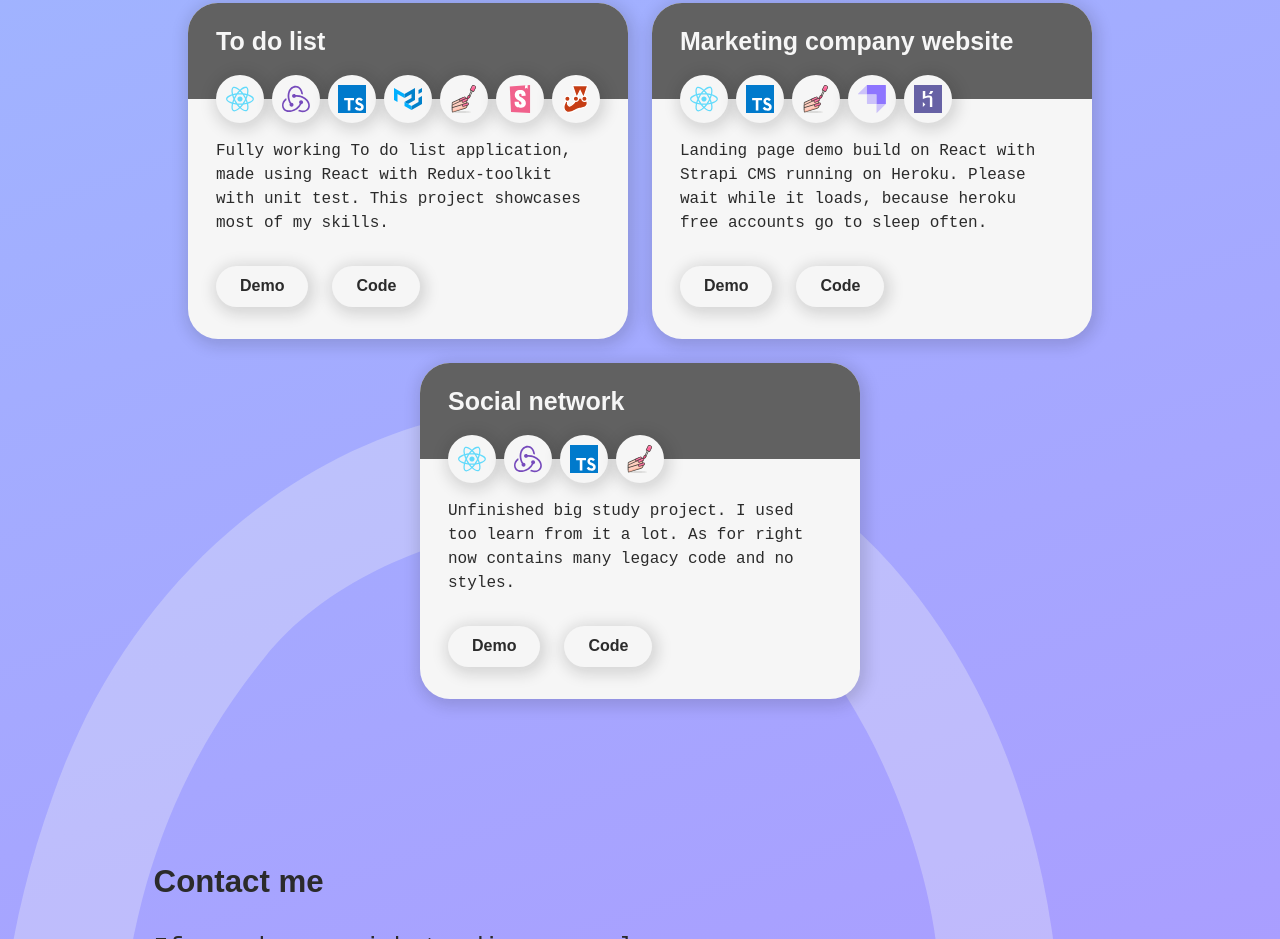
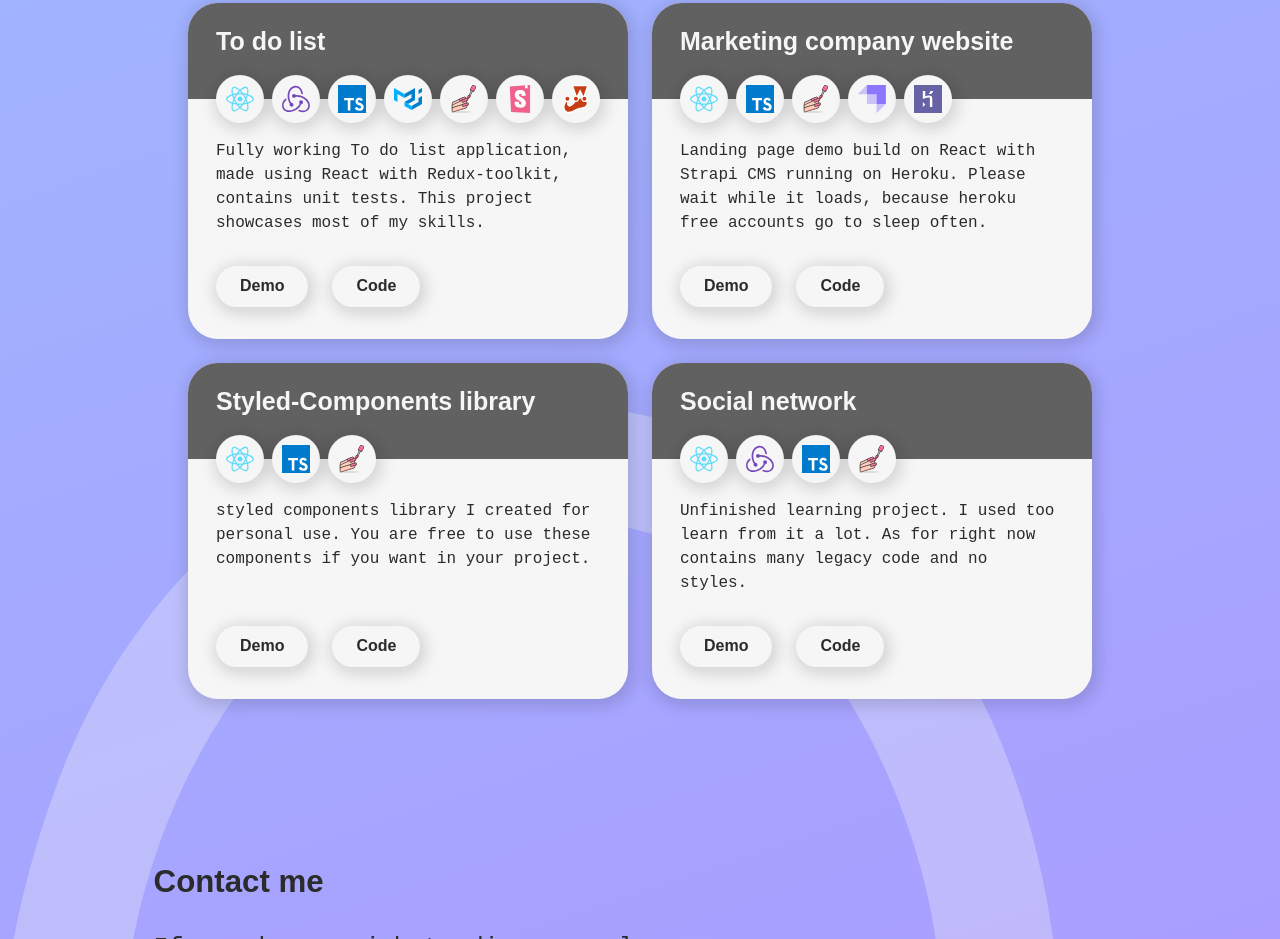
Before and after one commit to OtusMark/OtusMark.github.io, a React (Create React App) app: page / in a window 1280 px wide. Shown: the part 3080-4019 px from the top of the page. Built offline with nearby package versions, Linux system fonts and the light colour scheme.

Commit message:
New example and readme

```diff
--- a/src/Pages/HomePage/sections/ContactMe.tsx
+++ b/src/Pages/HomePage/sections/ContactMe.tsx
@@ -1,7 +1,6 @@
 import {SectionWrapper} from "../../../components/layout/SectionWrapper";
 import {SectionIntro} from "../../../components/layout/SectionIntro";
 import styled from "styled-components/macro";
-import {contacts} from '../../../bll/contacts'
 import {IconCircle} from "../../../components/common/IconCircle";
 import {MontB1Bold} from "../../../components/typography/decorative/MontB1Bold";
 import {ContactForm} from "../../../components/ContactForm";
--- a/src/bll/examples.ts
+++ b/src/bll/examples.ts
@@ -20,7 +20,7 @@ export const examples = [
         id: 1,
         title: 'To do list',
         technologies: [react, redux, typeScript, materialUI, styledComponents, storybook, jest],
-        description: 'Fully working To do list application, made using React with Redux-toolkit with unit test. This project showcases most of my skills.',
+        description: 'Fully working To do list application, made using React with Redux-toolkit, contains unit tests. This project showcases most of my skills.',
         demoLink: 'https://otusmark.github.io/todolist/',
         codeLink: 'https://github.com/OtusMark/todolist'
     },
@@ -34,9 +34,17 @@ export const examples = [
     },
     {
         id: 3,
+        title: 'Styled-Components library',
+        technologies: [react, typeScript, styledComponents],
+        description: 'styled components library I created for personal use. You are free to use these components if you want in your project.',
+        demoLink: 'https://otusmark.github.io/react-styled-components-library/',
+        codeLink: 'https://github.com/OtusMark/react-styled-components-library'
+    },
+    {
+        id: 4,
         title: 'Social network',
         technologies: [react, redux, typeScript, styledComponents],
-        description: 'Unfinished big study project. I used too learn from it a lot. As for right now contains many legacy code and no styles.',
+        description: 'Unfinished learning project. I used too learn from it a lot. As for right now contains many legacy code and no styles.',
         demoLink: 'https://otusmark.github.io/social-network/',
         codeLink: 'https://github.com/OtusMark/social-network'
     }
```
Also changed, not shown: src/bll/contacts.ts (deleted, +0 -22 lines), 1 other file (tests, documents, lock files or other folders).
